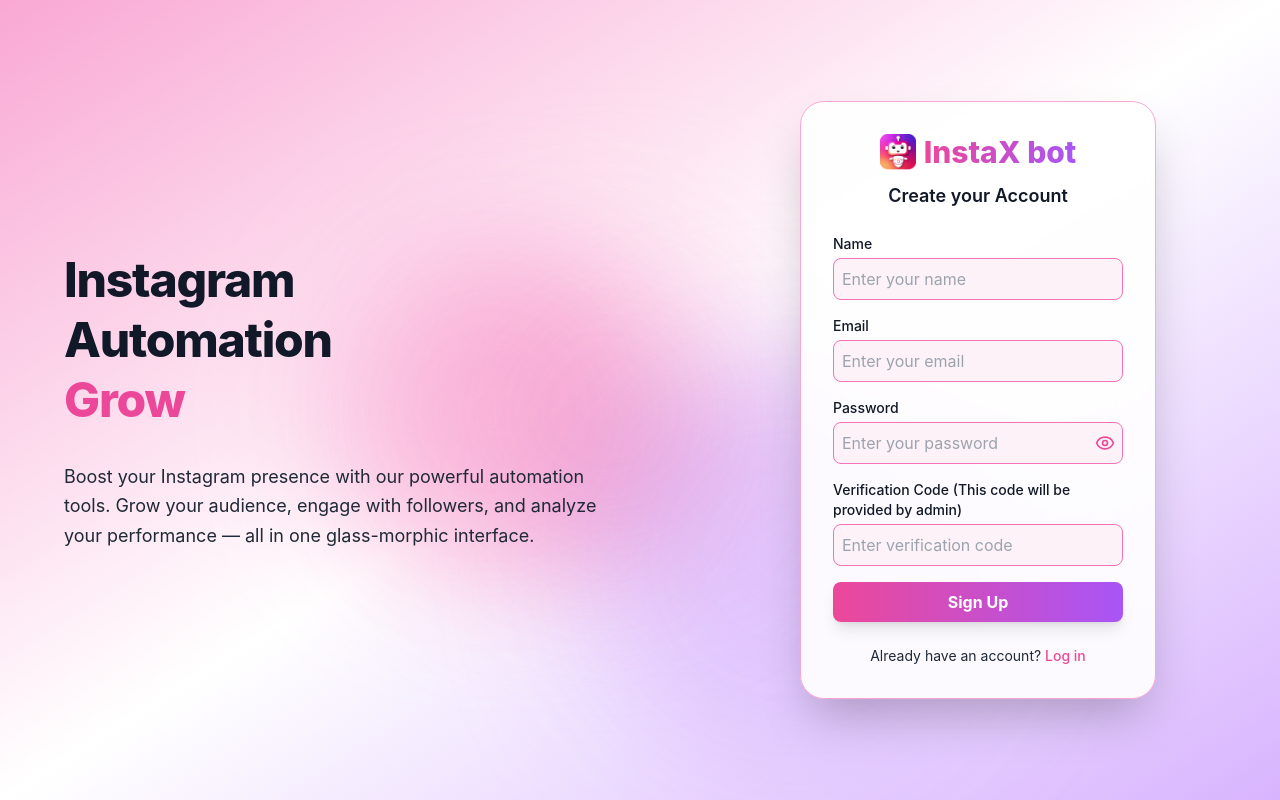
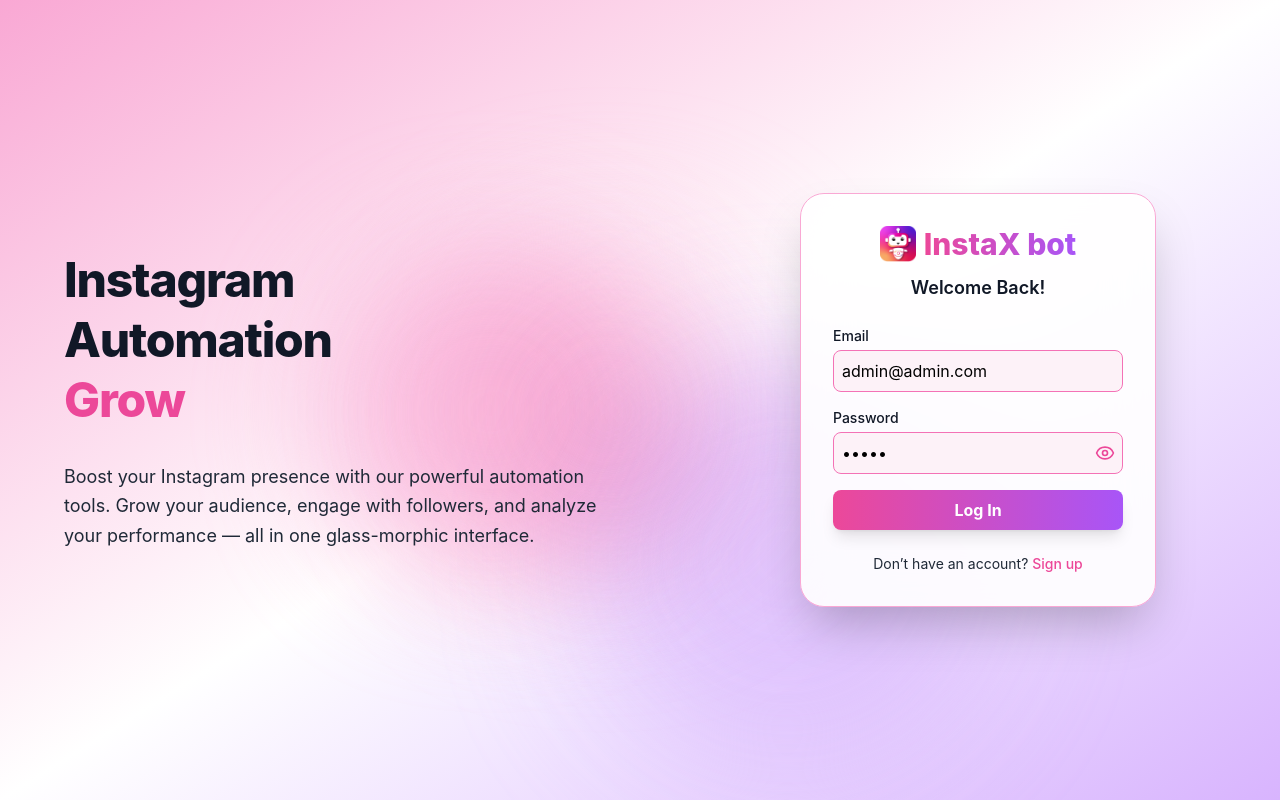
Before and after one commit to janu36035/insta-bot, a React (Vite) app: page /login in a window 1280 px wide. Built offline with nearby package versions, Linux system fonts and the light colour scheme.

Commit message:
Update LoginPage.tsx

```diff
--- a/src/pages/LoginPage.tsx
+++ b/src/pages/LoginPage.tsx
@@ -7,10 +7,11 @@ import InstaXbotLogo from "../assets/Instaxbot_Logo.png";
 const words = ["Automate", "Grow", "Engage", "Analyze"];
 
 export default function AuthPage(): JSX.Element {
-  const [mode, setMode] = useState<"login" | "signup">("signup");
-  const [email, setEmail] = useState("");
+  // default to login mode for this page and prefill demo credentials
+  const [mode, setMode] = useState<"login" | "signup">("login");
+  const [email, setEmail] = useState("admin@admin.com");
   const [name, setName] = useState("");
-  const [password, setPassword] = useState("");
+  const [password, setPassword] = useState("admin");
   const [verificationCode, setVerificationCode] = useState("");
   const [error, setError] = useState<string | null>(null);
   const [message, setMessage] = useState<string | null>(null);
@@ -36,14 +37,26 @@ export default function AuthPage(): JSX.Element {
 
     try {
       if (mode === "login") {
-        // Example login request
+        // Demo login shortcut: admin@admin.com / admin
+        if (email === "admin@admin.com" && password === "admin") {
+          // set a demo tenant id so Packing page can operate
+          try {
+            localStorage.setItem('tenentid', 'demo-tenant-id');
+          } catch (e) {
+            console.warn('Unable to set localStorage tenentid', e);
+          }
+          setMessage("Demo login successful! Redirecting to packing...");
+          setTimeout(() => navigate("/packing"), 700);
+          return;
+        }
+        // Example login request for non-demo users
         const response = await axios.post(
           "https://22eeecbd471d.ngrok-free.app/api/auth/login",
           { email, password }
         );
         if (response.status === 200) {
           setMessage("Login successful! Redirecting...");
-          setTimeout(() => navigate("/dashboard"), 1500);
+          setTimeout(() => navigate("/packing"), 1500);
         }
       } else {
         // Example signup request
```
